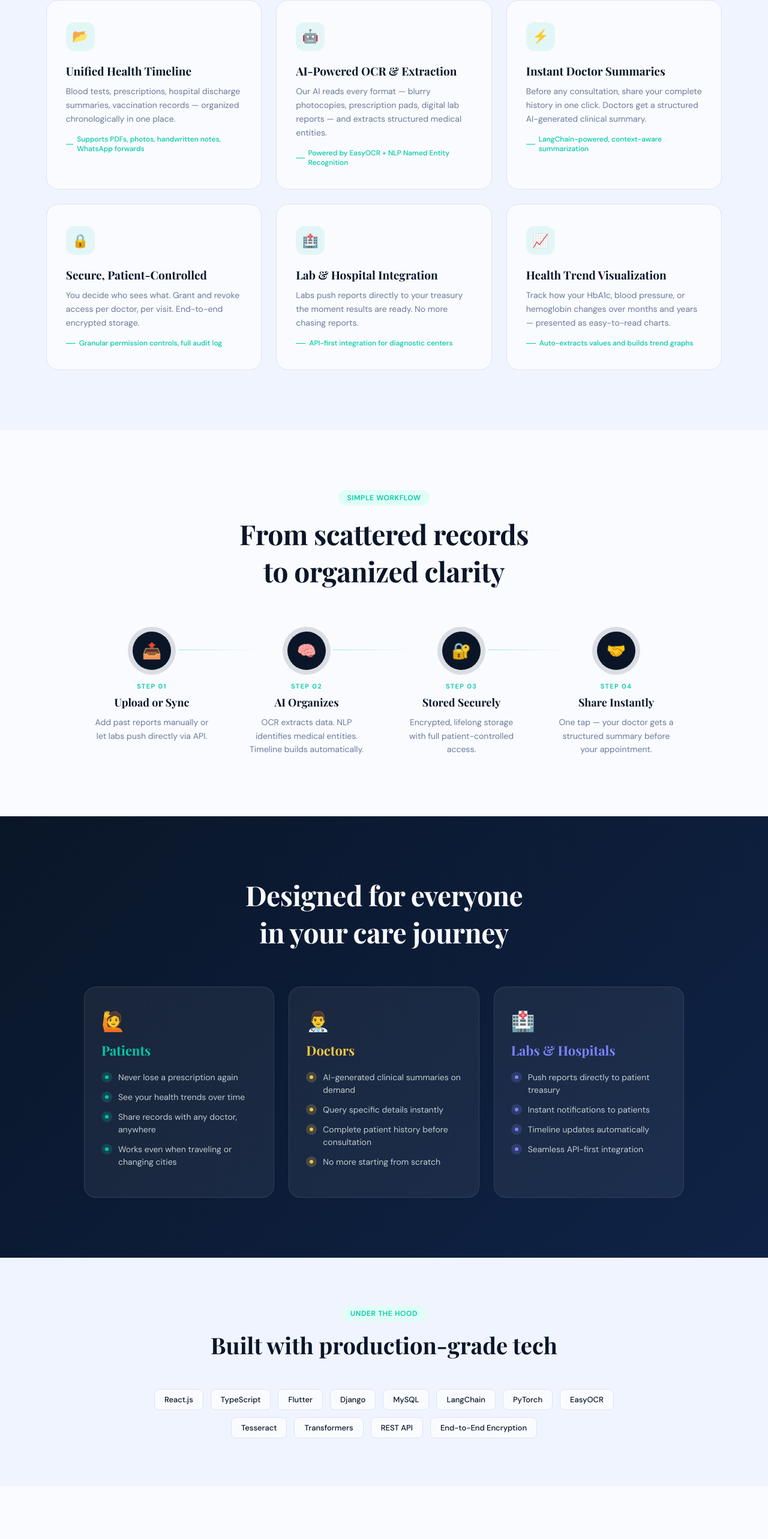
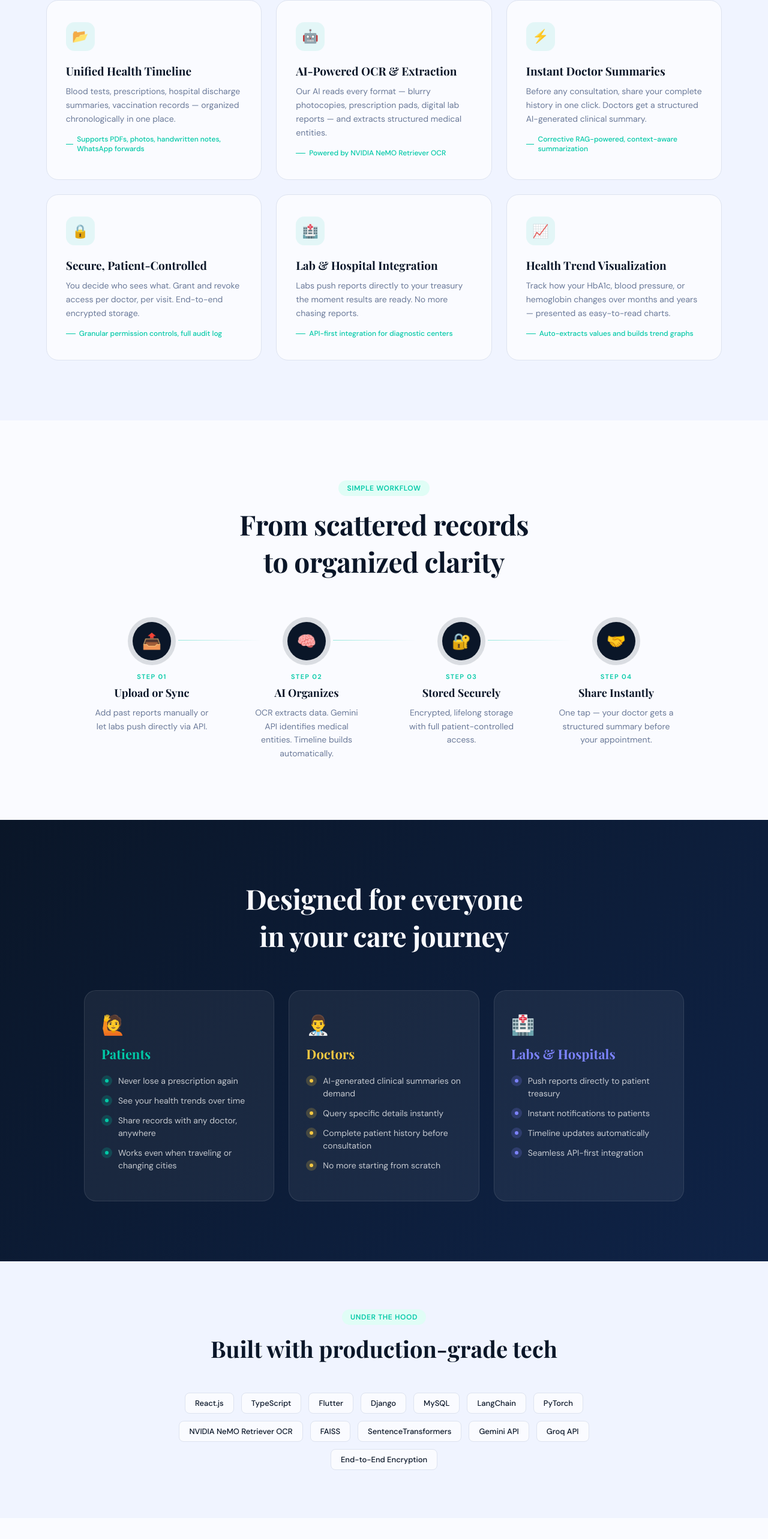
Before and after one commit to royalmaddy07/RogNidhi, a React (Create React App) app in the folder frontend/: page / in a window 1280 px wide. Shown: the part 1492-4058 px from the top of the page at 60% size. Built offline with nearby package versions, Linux system fonts and the light colour scheme; a web font is replaced by a local one.

Commit message:
updated landing

```diff
--- a/frontend/src/pages/Landing.tsx
+++ b/frontend/src/pages/Landing.tsx
@@ -441,13 +441,13 @@ const features = [
     icon: '🤖',
     title: 'AI-Powered OCR & Extraction',
     desc: 'Our AI reads every format — blurry photocopies, prescription pads, digital lab reports — and extracts structured medical entities.',
-    detail: 'Powered by EasyOCR + NLP Named Entity Recognition',
+    detail: 'Powered by NVIDIA NeMO Retriever OCR',
   },
   {
     icon: '⚡',
     title: 'Instant Doctor Summaries',
     desc: 'Before any consultation, share your complete history in one click. Doctors get a structured AI-generated clinical summary.',
-    detail: 'LangChain-powered, context-aware summarization',
+    detail: 'Corrective RAG-powered, context-aware summarization',
   },
   {
     icon: '🔒',
@@ -512,7 +512,7 @@ const Features = () => (
 // ── How it Works ─────────────────────────────────────────────────────────────
 const steps = [
   { n: '01', icon: '📤', title: 'Upload or Sync', desc: 'Add past reports manually or let labs push directly via API.' },
-  { n: '02', icon: '🧠', title: 'AI Organizes', desc: 'OCR extracts data. NLP identifies medical entities. Timeline builds automatically.' },
+  { n: '02', icon: '🧠', title: 'AI Organizes', desc: 'OCR extracts data. Gemini API identifies medical entities. Timeline builds automatically.' },
   { n: '03', icon: '🔐', title: 'Stored Securely', desc: 'Encrypted, lifelong storage with full patient-controlled access.' },
   { n: '04', icon: '🤝', title: 'Share Instantly', desc: 'One tap — your doctor gets a structured summary before your appointment.' },
 ];
@@ -660,8 +660,8 @@ const TechStack = () => (
     }}>
       {[
         'React.js', 'TypeScript', 'Flutter', 'Django',
-        'MySQL', 'LangChain', 'PyTorch', 'EasyOCR',
-        'Tesseract', 'Transformers', 'REST API', 'End-to-End Encryption',
+        'MySQL', 'LangChain', 'PyTorch', 'NVIDIA NeMO Retriever OCR',
+        'FAISS', 'SentenceTransformers', 'Gemini API', 'Groq API', 'End-to-End Encryption',
       ].map(tech => (
         <div key={tech} className="scroll-reveal" style={{
           background: COLORS.white,
```
